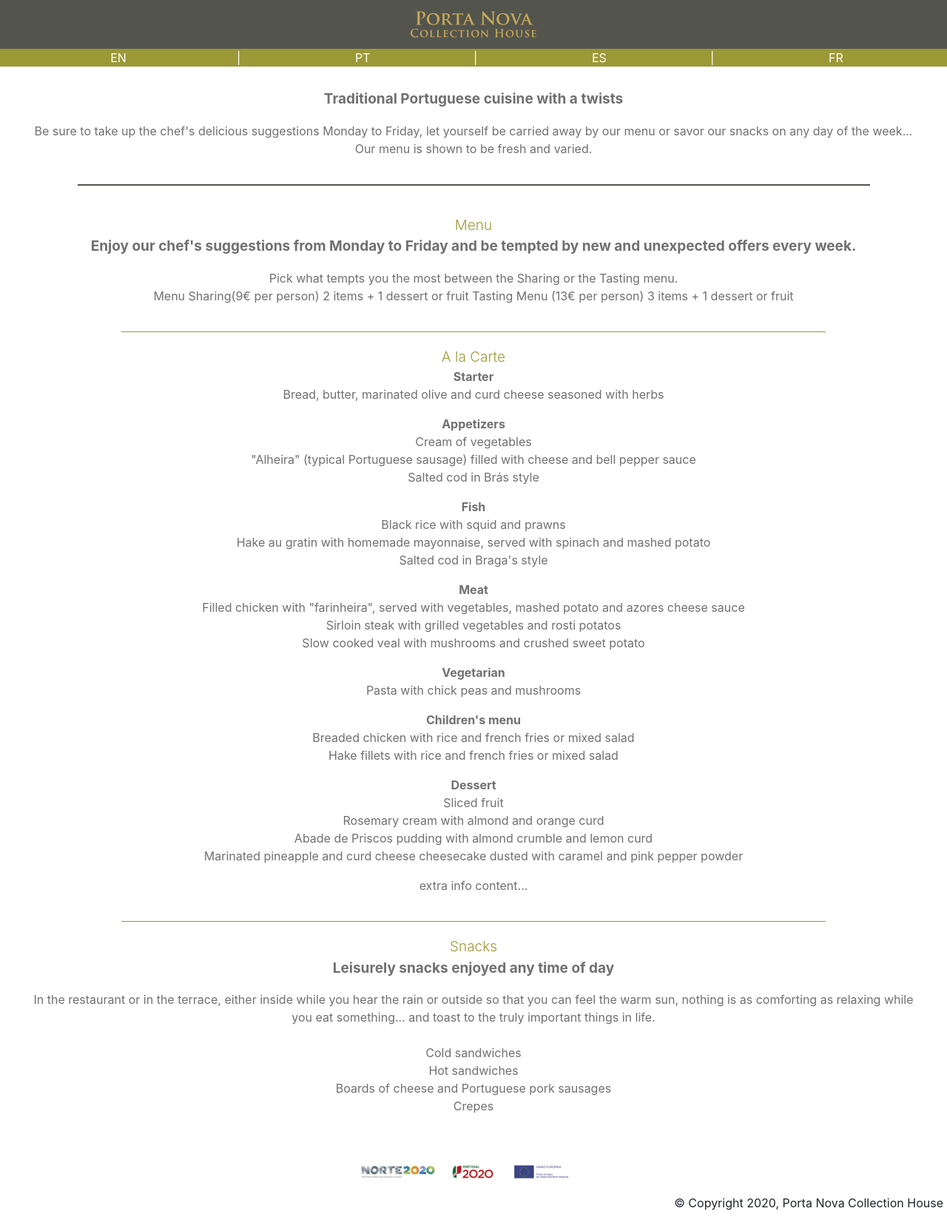
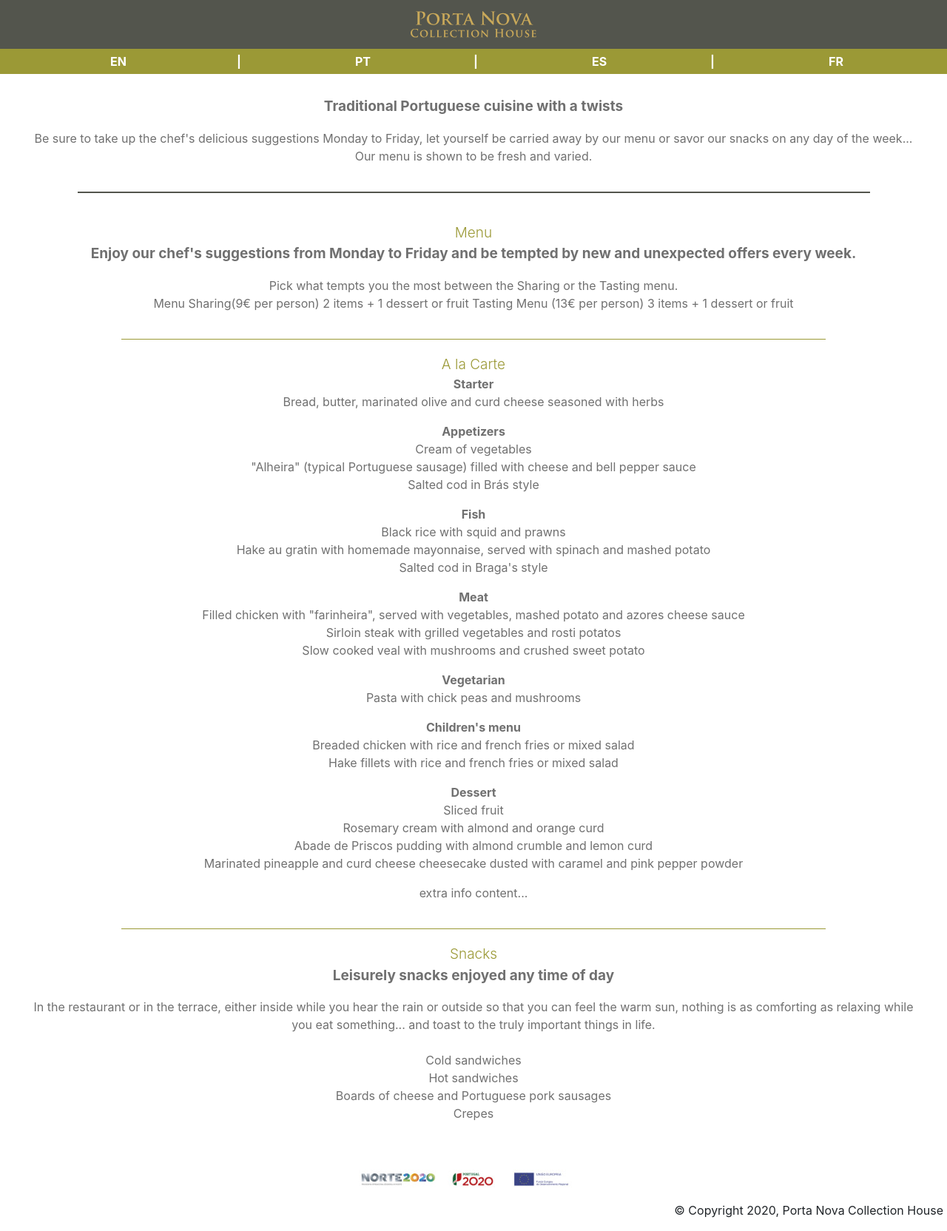
Before and after one commit to sites-yari/pnch_ementa, a Jekyll site: the page built from index.markdown, in a window 1280 px wide. Shown: the whole page at 74% size. Built offline with Jekyll 4.4.1, drawn with Linux system fonts in a browser that asks for light colours; a script that is not in the unit is left out.

Commit message:
update tab language format

```diff
--- a/_includes/header.html
+++ b/_includes/header.html
@@ -17,38 +17,38 @@
   <div class="col-sm-12 pd-0">
     <div class="row choose_language mrg-0">
       <!-- EN -->
-      <a href="../index"class="col-sm-3 col-3 header-tab_color mrg-0">
+      <a href="../index"class="col-sm-3 col-3 header-tab_color mrg-0 pd-5-top pd-5-bottom">
         <p class="mrg-0">EN</p>
       </a>
       <!-- PT -->
-      <a href="../index_pt"class="col-sm-3 col-3 header-tab_color mrg-0">
+      <a href="../index_pt"class="col-sm-3 col-3 header-tab_color mrg-0 pd-5-top pd-5-bottom">
         <div class="row">
-          <div class="col-6 col-sm-6 separate">
+          <div class="col-5 col-sm-5 col-md-6 separate">
             <p class="mrg-0">|</p>
           </div>
-          <div class="col-6 col-sm-6 separate">
+          <div class="col-7 col-sm-7 col-md-6 separate">
             <p class="mrg-0">PT</p>
           </div>
         </div>
       </a>
       <!-- ES -->
-      <a href="../index_es"class="col-sm-3 col-3 header-tab_color mrg-0">
+      <a href="../index_es"class="col-sm-3 col-3 header-tab_color mrg-0 pd-5-top pd-5-bottom">
         <div class="row">
-          <div class="col-6 col-sm-6 separate">
+          <div class="col-5 col-sm-5  col-md-6 separate">
             <p class="mrg-0">|</p>
           </div>
-          <div class="col-6 col-sm-6 separate">
+          <div class="col-7 col-sm-7  col-md-6 separate">
             <p class="mrg-0">ES</p>
           </div>
         </div>
       </a>
       <!-- FR -->
-      <a href="../index_fr"class="col-sm-3 col-3 header-tab_color mrg-0">
+      <a href="../index_fr"class="col-sm-3 col-3 header-tab_color mrg-0 pd-5-top pd-5-bottom">
         <div class="row">
-          <div class="col-6 col-sm-6 separate">
+          <div class="col-5 col-sm-5 col-md-6 separate">
             <p class="mrg-0">|</p>
           </div>
-          <div class="col-6 col-sm-6 separate">
+          <div class="col-7 col-sm-7 col-md-6 separate">
             <p class="mrg-0">FR</p>
           </div>
         </div>
--- a/assets/css/theme.css
+++ b/assets/css/theme.css
@@ -14,6 +14,7 @@
 .header-tab_color{
   background-color: #9B9936;
   color: white;
+  font-weight: bold;
 }
 
 @media only screen and (max-width: 992px) {
@@ -80,6 +81,7 @@
 .pd-100{padding: 100px;}
 .pd-1-left{padding-left: 1px;}
 .pd-1-right{padding-right: 1px;}
+.pd-5-top{padding-top: 5px;}
 .pd-10-top{padding-top: 10px;}
 .pd-20-top{padding-top: 20px;}
 .pd-30-top{padding-top: 30px;}
@@ -90,6 +92,7 @@
 .pd-80-top{padding-top: 80px;}
 .pd-90-top{padding-top: 90px;}
 .pd-100-top{padding-top: 100px;}
+.pd-5-bottom{padding-bottom: 5px;}
 .pd-10-bottom{padding-bottom: 10px;}
 .pd-20-bottom{padding-bottom: 20px;}
 .pd-30-bottom{padding-bottom: 30px;}
```
